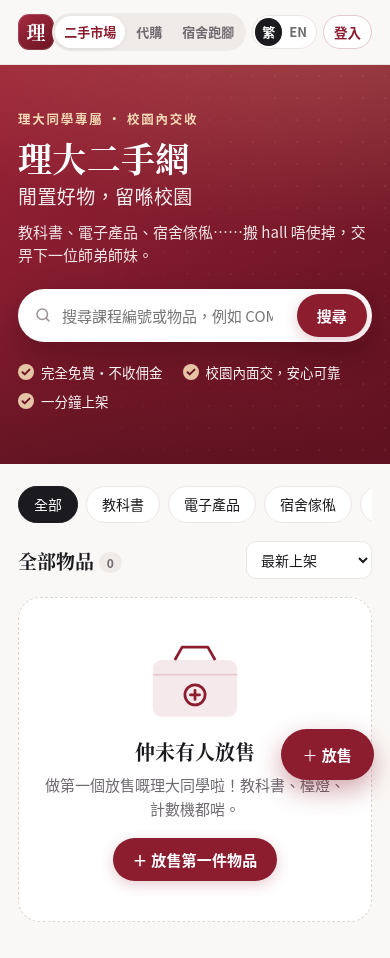
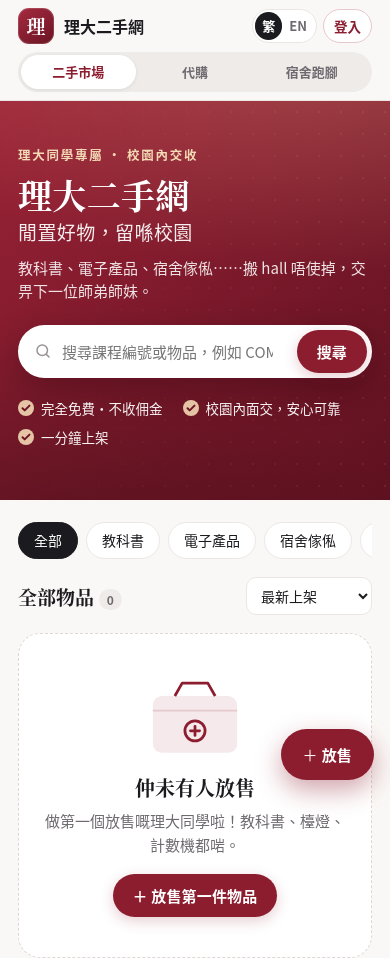
Before and after one commit to hgc2819465493-ship-it/polyu-market, a plain HTML site: page index.html in a window 390 px wide. Shown: the top 958 px of the page. Drawn offline with nearby package versions, Linux system fonts and the light colour scheme; no server answers.

Commit message:
Mobile header: two rows so brand, messages and account fit

```diff
--- a/style.css
+++ b/style.css
@@ -371,3 +371,13 @@ button:disabled{opacity:.6;cursor:wait}
   body.in-chat .btn-post,body.in-chat .footer{display:none}
 }
 @media (max-width:560px){.msg-label{display:none}.msg-btn{padding:6px 9px}}
+/* mobile header: two rows (brand + actions / full-width tabs) */
+@media (max-width:560px){
+  .topbar-in{flex-wrap:wrap;height:auto;padding-top:8px;padding-bottom:8px;row-gap:8px}
+  .logo{margin-right:auto}
+  .logo-text{display:flex}
+  .nav{order:10;width:100%;margin-left:0}
+  .nav-btn{flex:1;padding:7px 4px}
+  .chat-shell{height:calc(100vh - 101px);height:calc(100dvh - 101px)}
+}
+@media (max-width:340px){.logo-text{display:none}}
```
